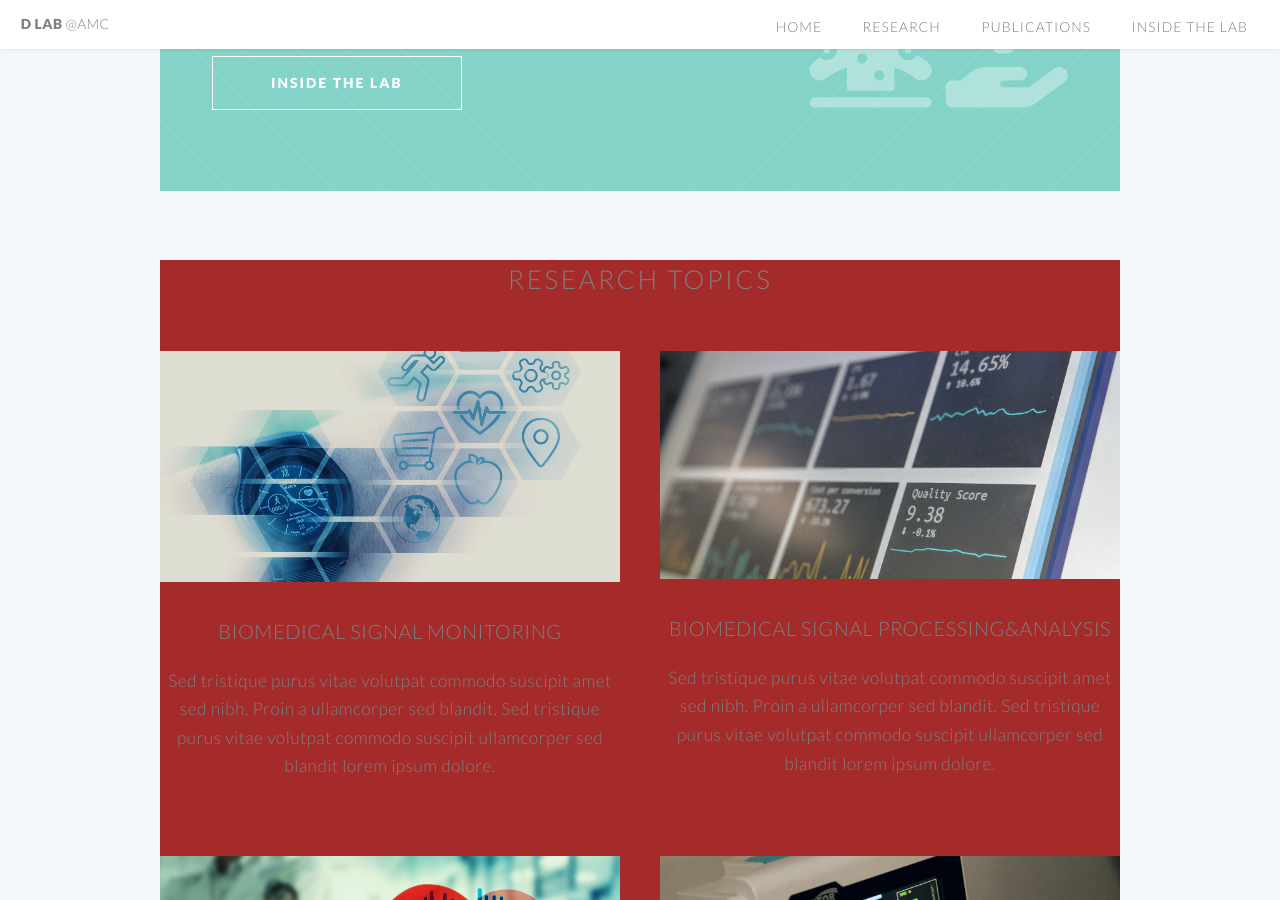
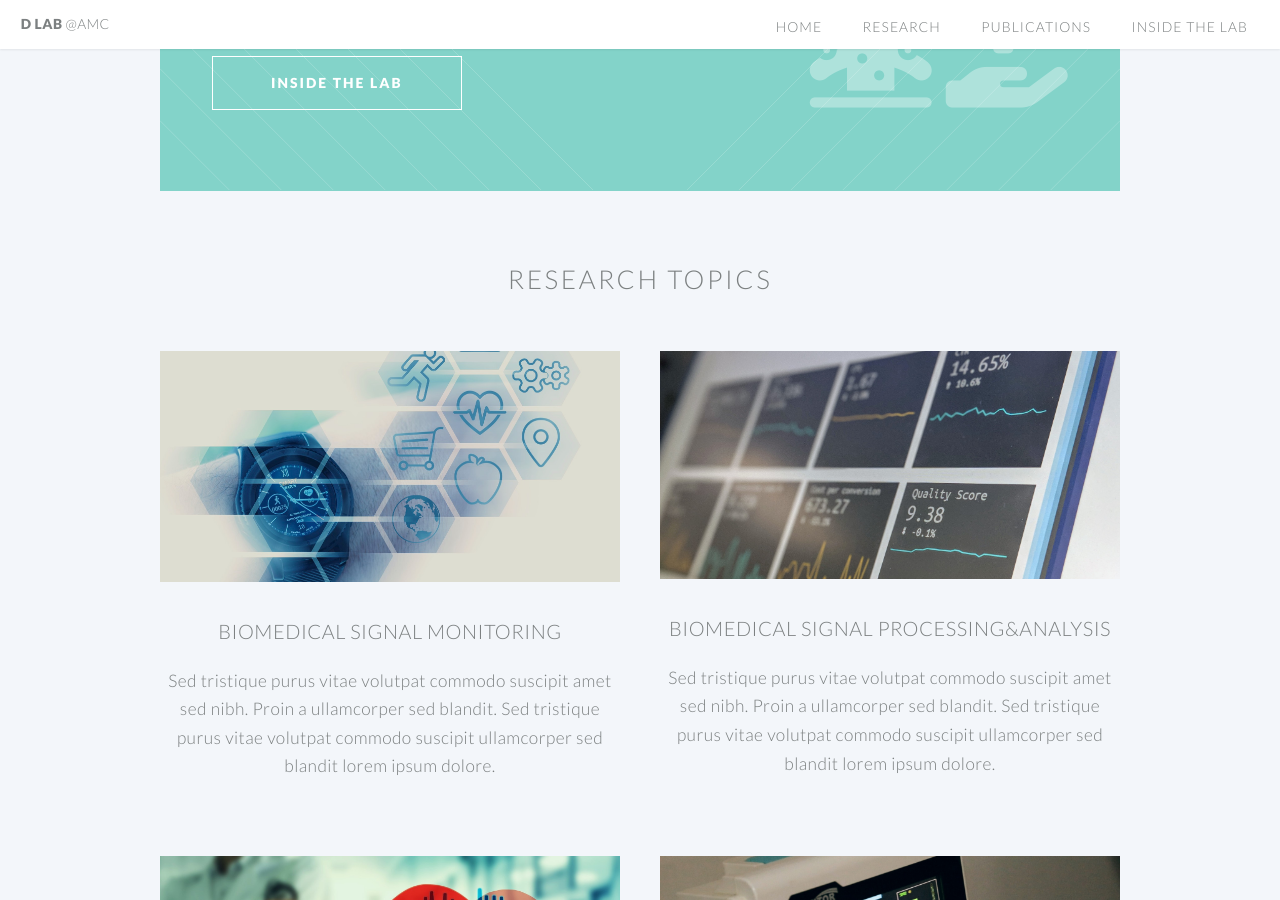
Before and after one commit to ydon1111/ydon1111.github.io, a Jekyll site: the page built from index.html, in a window 1280 px wide and 900 px high, scrolled down 1616 px. Built offline with Jekyll 4.4.1, drawn with Linux system fonts in a browser that asks for light colours; nearby versions of some CDN libraries.

Commit message:
Update index.html

```diff
--- a/index.html
+++ b/index.html
@@ -114,7 +114,7 @@ layout: landing-page
 
 
 	<!-- Three -->
-	<section class="wrapper style1 container special" style="background-color: brown;"`>
+	<section class="wrapper style1 container special">
 		<header class="major" >
 			<h2>Research Topics</h2>
 
```
